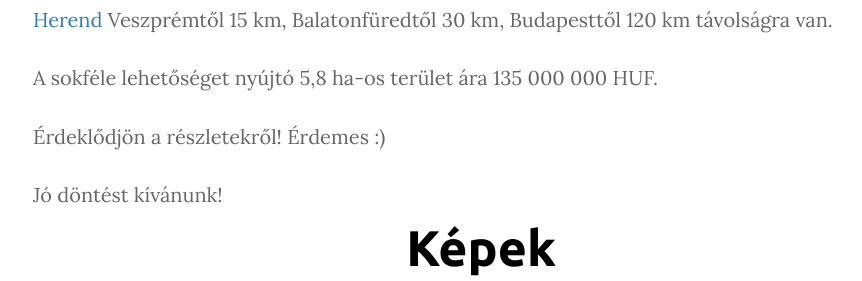
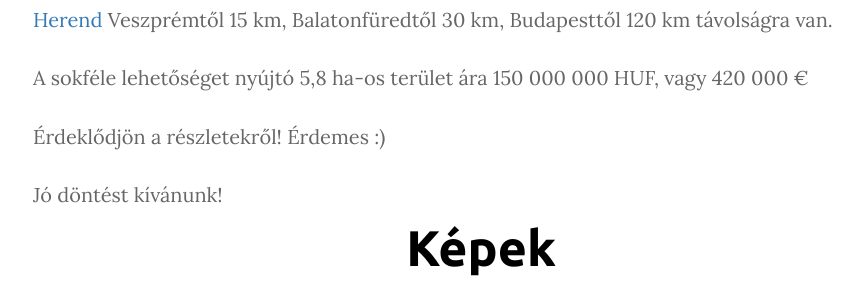
Before and after one commit to darabos/megingat, a Jekyll site: the page built from elado/malom/index.md, in a window 1280 px wide and 900 px high, scrolled down 4949 px, cut to the strip 195-476 px from the top of the window. Shown: the whole strip, without its empty margins (159-1021 px from the left). Built offline with Jekyll 4.4.1, drawn with Linux system fonts in a browser that asks for light colours; nearby versions of some CDN libraries; some of the changed text lies outside the part shown.

Commit message:
Árat változtattam
Árat változtattam két helyen

```diff
--- a/elado/malom/index.md
+++ b/elado/malom/index.md
@@ -31,7 +31,7 @@
 
 [Herend](http://hu.wikipedia.org/wiki/Herend) Veszprémtől 15 km, Balatonfüredtől 30 km, Budapesttől 120 km távolságra van.
 
-A sokféle lehetőséget nyújtó 5,8 ha-os terület ára 135 000 000 HUF.
+A sokféle lehetőséget nyújtó 5,8 ha-os terület ára 150 000 000 HUF, vagy 420 000 €
 
 Érdeklődjön a részletekről! Érdemes :)
 
```
Also changed, not shown: other parts of elado/malom/index.md (+1 -1 lines).
